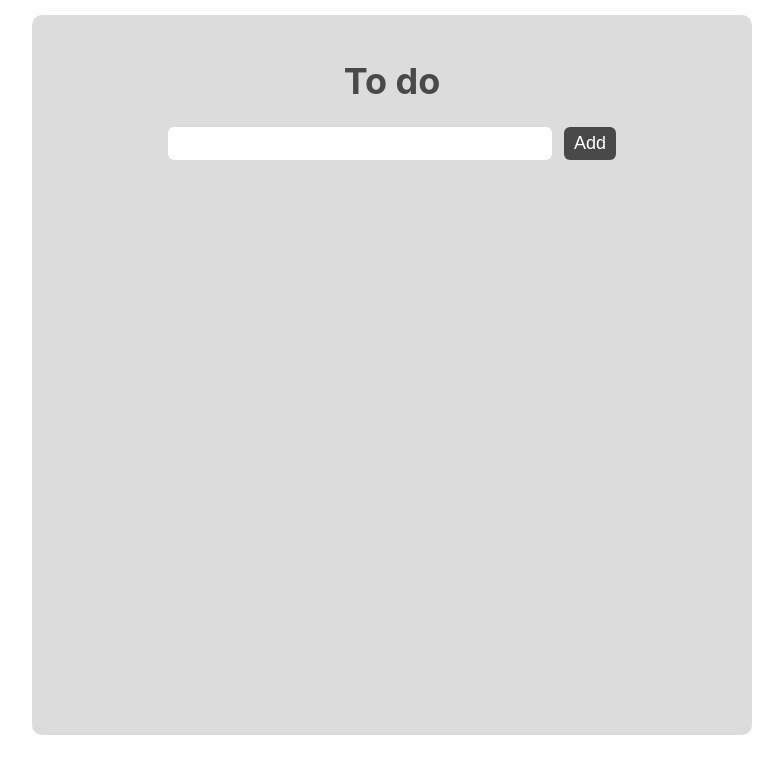
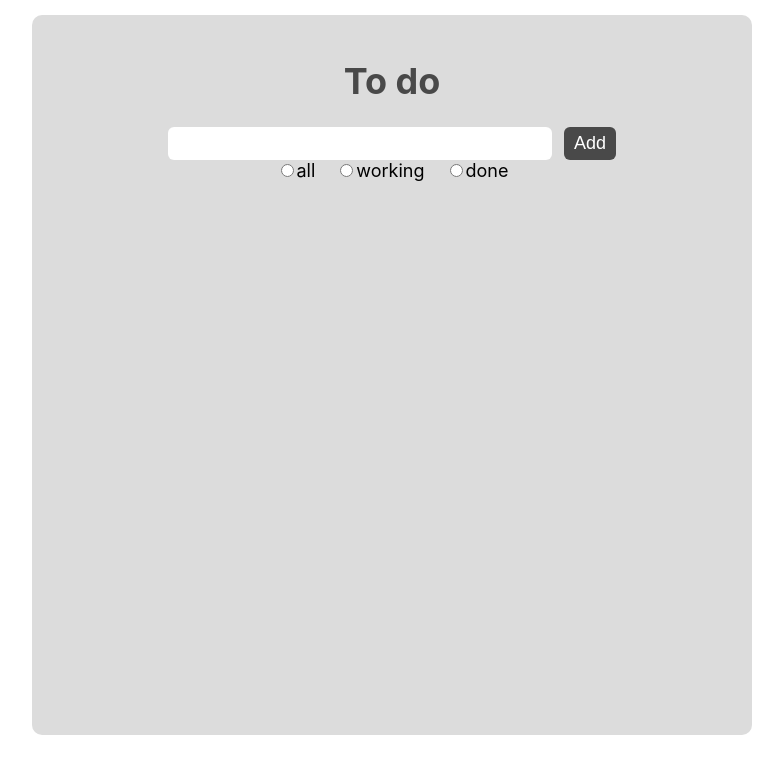
Before and after one commit to Le0tk0k/React-Todo, a React (Create React App) app: page / in a window 1280 px wide. Shown: the top 774 px of the page, without its empty margins (248-1031 px from the left). Built offline with nearby package versions, Linux system fonts and the light colour scheme.

Commit message:
add menu

```diff
--- a/src/App.js
+++ b/src/App.js
@@ -1,12 +1,12 @@
 import React from 'react';
 import './App.css';
-import Form from './components/Form';
+import List from './components/List';
 
 function App() {
   return (
     <div className="App">
       <h1>To do</h1>
-      <Form />
+      <List />
     </div>
   )
 }
--- /dev/null
+++ b/src/components/List.js
@@ -0,0 +1,28 @@
+import React from "react";
+import ListItem from "./ListItem";
+import Form from "./Form";
+
+const radioStyle = {
+    "margin": "10px",
+    "fontSize": "18px"
+}
+
+const menu = ['all', 'working', 'done']
+
+const List = () => {
+    return (
+        <div>
+            <Form />
+            {
+                menu.map((item) => (
+                <label key={item} style={radioStyle}>
+                    <input type="radio" value={item} />{item}
+                </label>
+                ))
+            }
+            <ListItem />
+        </div>
+    )
+}
+
+export default List;
--- /dev/null
+++ b/src/components/ListItem.js
@@ -0,0 +1,10 @@
+import React from 'react';
+
+const ListItem = () => {
+    return (
+        <div>
+        </div>
+    )
+}
+
+export default ListItem;
```
